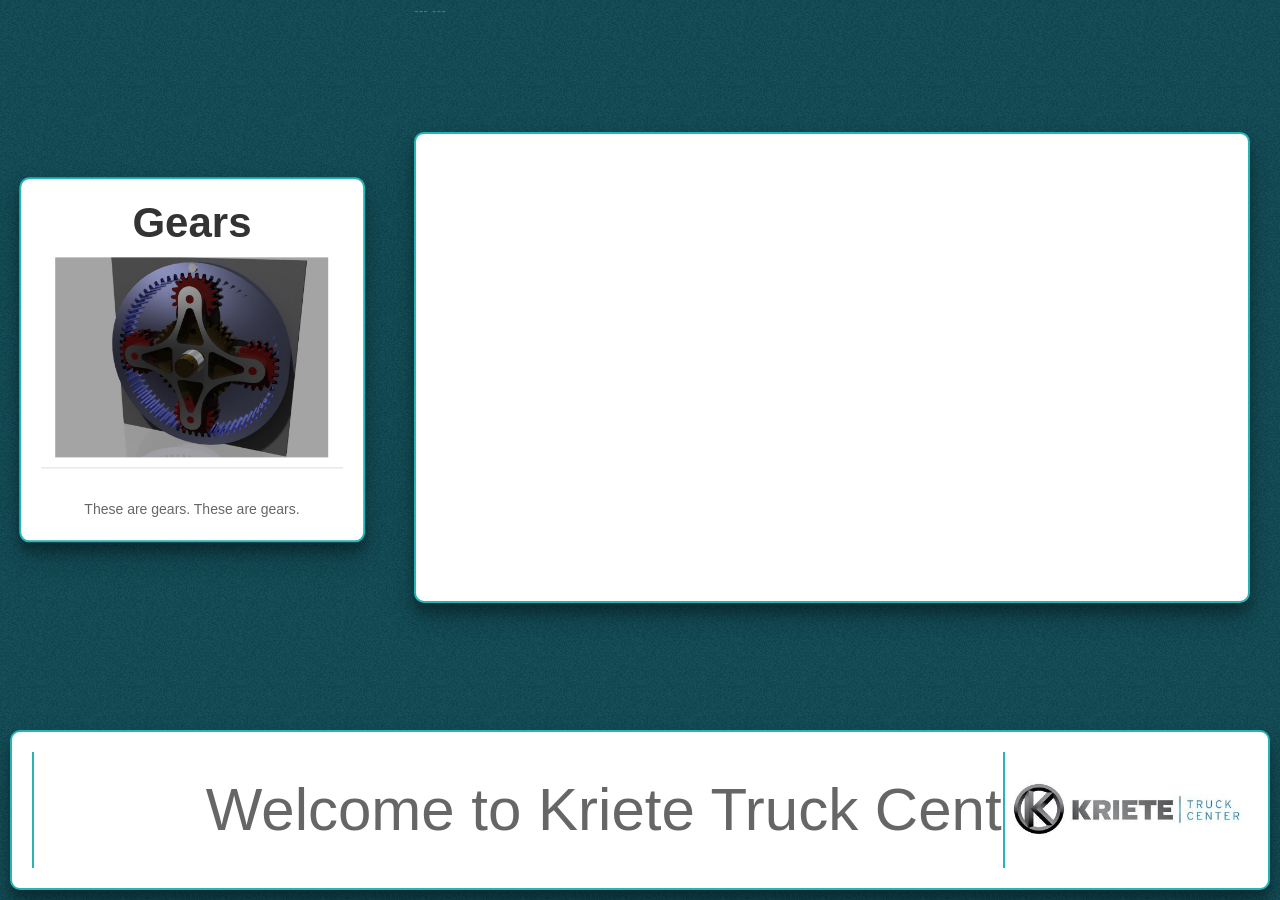
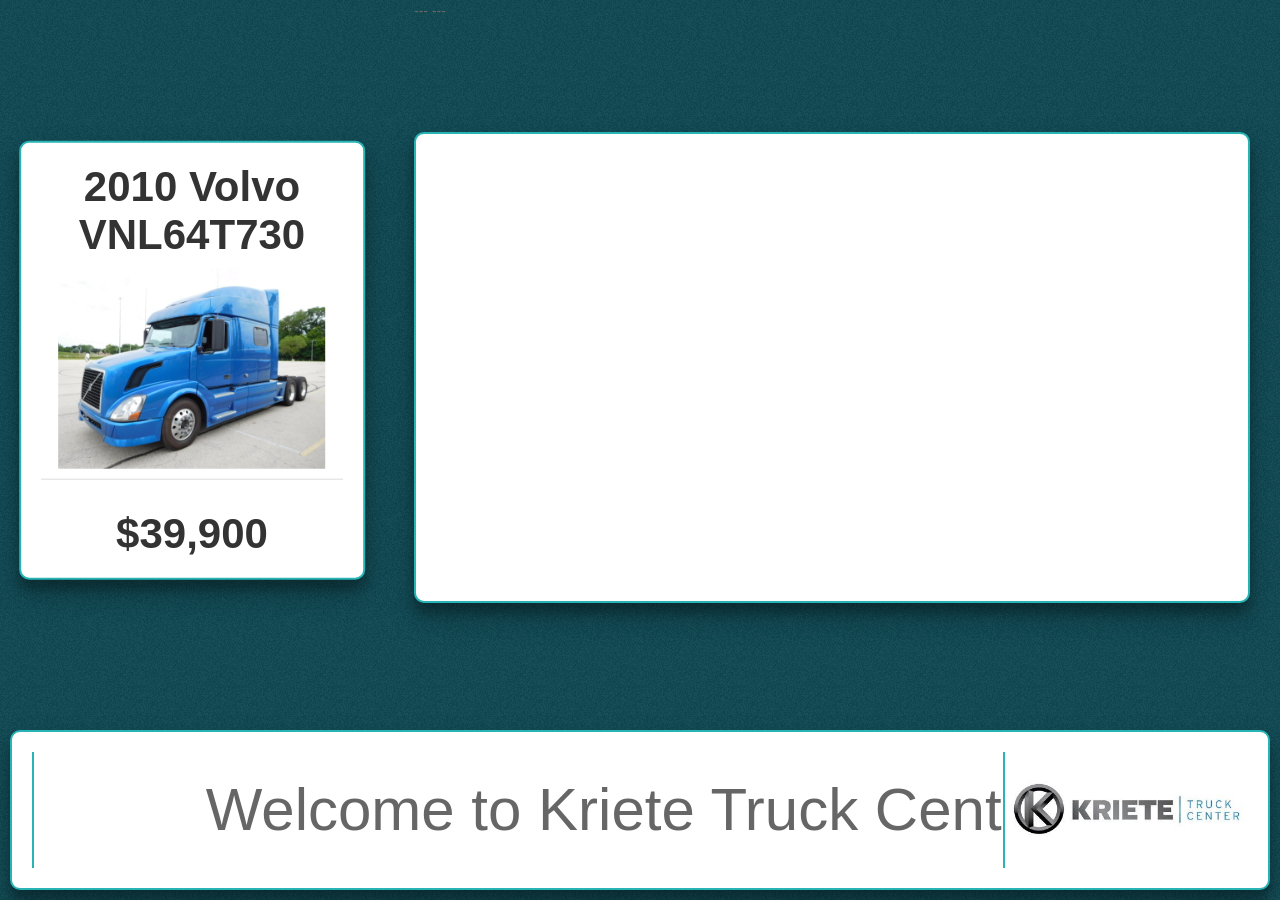
Before and after one commit to LiteracyFanatic/TruckAdvertisements, a Jekyll site: the page built from index.html, in a window 1280 px wide. Built offline with Jekyll 4.4.1, drawn with Linux system fonts in a browser that asks for light colours; nearby versions of some CDN libraries; part of the change alters nothing that is shown.

Commit message:
Update settings.yml

```diff
--- a/_data/settings.yml
+++ b/_data/settings.yml
@@ -40,26 +40,53 @@ youtube-controls: false
 # of indentation be marked with 2 spaces. A dash denotes a new item. Keep the descriptions relatively brief so that they fit.
 advertisements:
   -
-    title: Gears
-    description: |
-      These are gears.
-
-      These are gears.
-    image-name: hero-bg.jpg
+    title: 2010 Volvo VNL64T730
+    description: <h2>$39,900</h2>
+    image-name: V281571U.jpg
   -
-    title: Tires 30% Off
-    description: Try out our new premium tires at a reduced rate.
-    image-name: tire.jpg
+    title: 2000 Volvo VHD64B200
+    description: <h2>$34,900</h2>
+    image-name: V520485U.jpg
   -
-    title: SXS Pro
-    description: |
-      Years of research and design have gone into the creation of what is the best RZR and side by side seat in the industry.<br /> <br />
-      The all-new Corbeau SXS, combines everything that was missing in a quality side by side seat, with the quality and design that Corbeau is so well known for.
-    image-name: seat.jpg
+    title: 2016 Volvo VNL64T670
+    description: <h2>$129,900</h2>
+    image-name: V94623U.jpg
   -
-    title: New Ad
-    description: relevant text
-    image-name: seat.jpg
+    title: 1994 Mack RD688P
+    description: <h2>$12,900</h2>
+    image-name: MAC020970U.jpg
+  -
+    title: 2008 Volvo VNL64T300
+    description: <h2>$46,900</h2>
+    image-name: V267910UA.jpg
+  -
+    title: 2009 Mack CXU613
+    description: <h2>$38,500</h2>
+    image-name: MAC7084U.jpg
+  -
+    title: 2009 Mack CXU613
+    description: <h2>$42,900</h2>
+    image-name: MAC7334u.jpg
+  -
+    title: 2012 Volvo VNL64T670
+    description: <h2>$62,900</h2>
+    image-name: V540837UA.jpg
+  -
+    title: 2012 Volvo VNL64T670
+    description: <h2>$59,900</h2>
+    image-name: V547638U-2012.jpg
+  -
+    title: 2012 Volvo VNL64T670
+    description: <h2>$64,900</h2>
+    image-name: V546458U.jpg
+  -
+    title: 2012 Mack CXU613
+    description: <h2>$59,900</h2>
+    image-name: MAC18590U-2012.jpg
+  -
+    title: 2012 Volvo VNL64T780
+    description: <h2>$56,900</h2>
+    image-name: VNL780.jpg
 
 # Time which each advertisement will display for. NO s FOR THIS ONE.
 ad-time: 15.0
```
